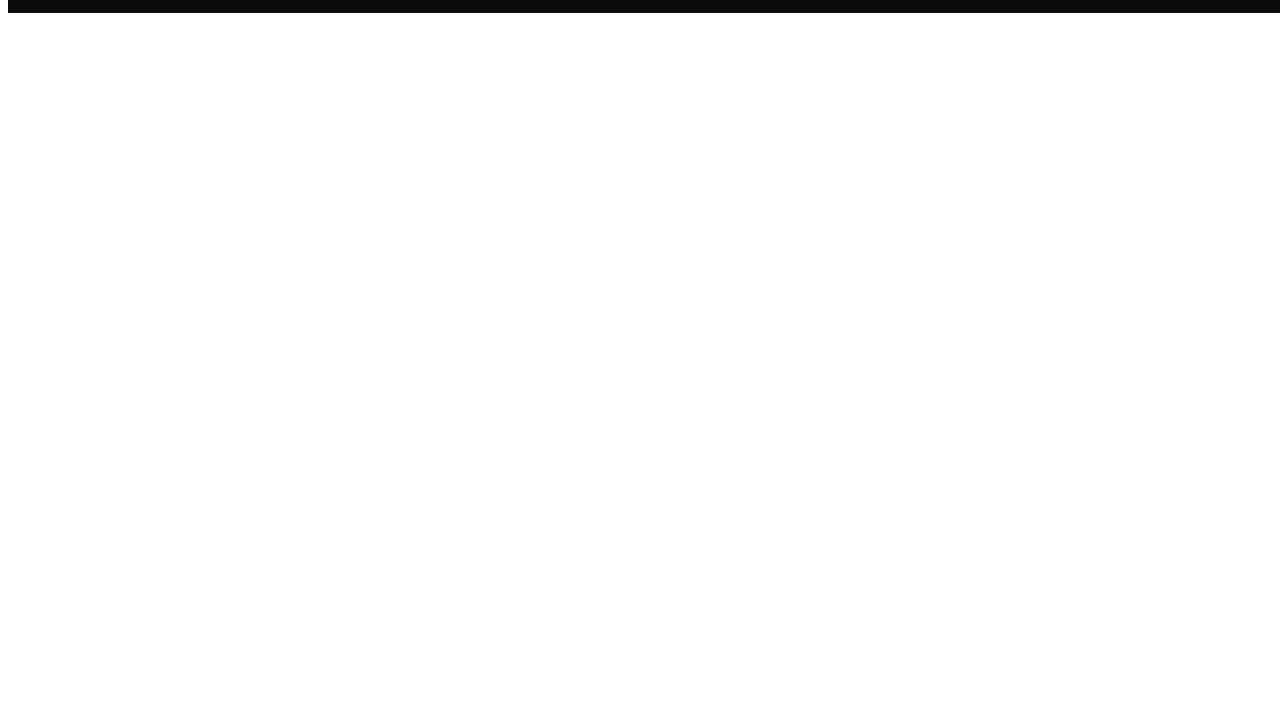
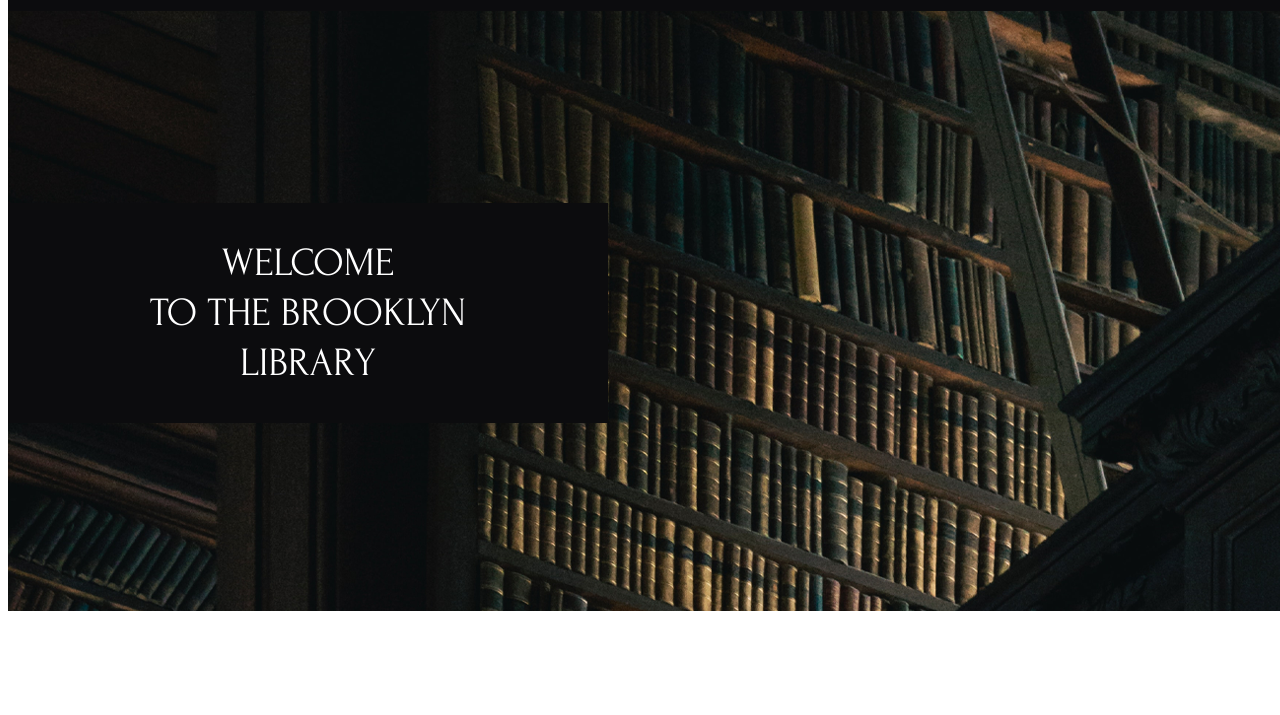
Before and after one commit to YehorTelehaQA/rsschool-cv, a plain HTML site: page index.html in a window 1280 px wide. Shown: the part 85-800 px from the top of the page. Drawn offline with Linux system fonts and the light colour scheme; a web font is replaced by a local one.

Commit message:
feat: add Welcome section

```diff
--- a/index.html
+++ b/index.html
@@ -25,8 +25,16 @@
                 <div class="wrapper_icon">
                     <section class="icon_profile"><img src="./assets/icon_profile.png" alt="Profile Icon"></section>
                 </div>
-
         </div>
     </header>
+    <main class="main">
+        <div class ="wrapper_welcome">
+            <section class="welcome_img"><img src="./assets/Welcome_sec.png" alt="Library"></section>
+            <div class ="background_container">
+                <section class="section" id="welcome-headline">Welcome<br> to the Brooklyn<br> Library</section>
+            </div>
+           </div>
+
+    </main>
 </body>
 </html>
--- a/style.css
+++ b/style.css
@@ -82,6 +82,8 @@
     font-size: 30px;
     font-weight: 400;
     line-height: 50px;
+    letter-spacing: 0.02em;
+    text-align: left;
     color: #FFFFFF;
   }
   .nav-list a
@@ -92,3 +94,41 @@
     line-height: 50px;
     color: #FFFFFF;
   }
+
+  .wrapper_welcome
+  {
+
+    width: 1440px;
+    height: 600px;
+    display: flex;
+    justify-content: flex-start;
+    align-items: center;
+
+  }
+  .background_container
+  {
+    position: absolute;
+    width: 600px;
+    height: 220px;
+    background-color: #0C0C0E;
+    z-index: 1;
+    display: flex;
+    justify-content: center;
+    align-items: center;
+  }
+  .welcome_img {
+    position: relative;
+    z-index: 0;
+  }
+
+  #welcome-headline {
+    position: relative;
+    z-index: 2;
+    color: #FFFFFF;
+    font-family: "Forum";
+    font-size: 40px;
+    font-weight: 400;
+    line-height: 50px;
+    text-transform: uppercase;
+    text-align: center;
+  }
```
Also changed, not shown: assets/Welcome_sec.png (added).
